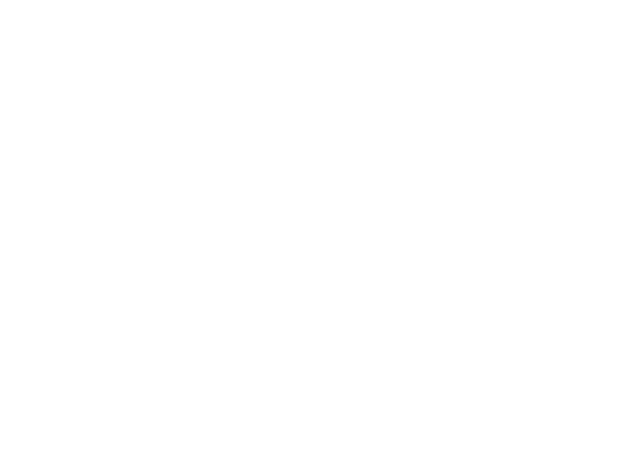
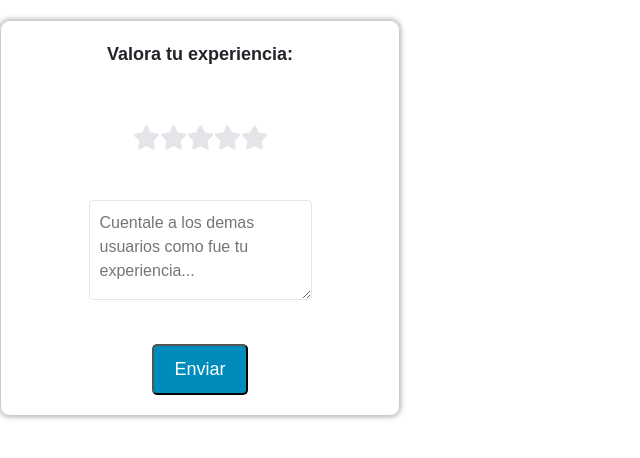
Before and after one commit to inmobate/proyecto_final, a React (Create React App) app in the folder client/: page /review in a window 1280 px wide. Before the commit this address had no page. Shown: the top 458 px of the page, without its empty margins (0-640 px from the left). Built offline with nearby package versions, Linux system fonts and the light colour scheme.

Commit message:
hello perris

```diff
--- a/client/src/App.jsx
+++ b/client/src/App.jsx
@@ -26,6 +26,7 @@
 import Step9 from "./pages/PropertiesForm/Step9";
 import PublicacionesUsuario from "./pages/PublicacionesUsuario";
 import 'bootstrap/dist/css/bootstrap.css';
+import Review from "./pages/Review.jsx"
 
 const App = () => {
   const { logUser: globalUser } = useSelector((state) => state.logUser);
@@ -75,6 +76,7 @@
           <Route path="/comments" element={<Comments />} />
           <Route path="/stats" element={<Estadistica />} />
           <Route path="/mypublic" element={<PublicacionesUsuario />} />
+          <Route path="/review" element={<Review/>} />
         </Routes>
       </BrowserRouter>
     </div>
--- a/client/src/components/UserButton.jsx
+++ b/client/src/components/UserButton.jsx
@@ -46,6 +46,7 @@
             </div>
             <hr />
             <Li>Ayuda</Li>
+            <Li><Link to="/addproperty">Mis publicaciones</Link></Li>
             <Li
               onClick={() => {
                 logout();
--- a/client/src/pages/PropertiesForm/Step9.jsx
+++ b/client/src/pages/PropertiesForm/Step9.jsx
@@ -28,7 +28,7 @@
   const navigate = useNavigate();
 
   function handleSubmit(property) {
-    fetch(`http://localhost:3001/property`, {
+    fetch(`https://inmovate.onrender.com/property`, {
       method: "POST",
       headers: {
         "Content-Type": "application/json",
--- /dev/null
+++ b/client/src/pages/Review.jsx
@@ -0,0 +1,92 @@
+import axios from 'axios'
+import { React, useState} from "react";
+import styled from "styled-components";
+import StartRating from './StarRating';
+import { useSelector } from 'react-redux';
+
+const Review = ({ onChange }) => {
+    const { logUser: globalUser } = useSelector((state) => state.logUser);
+    const [comment, setComment] = useState('');
+    const [rating, setRating] = useState(0);
+
+    const handleRatingChange = (event) => {
+        const newRating = Number(event.target.value);
+        setRating(newRating);
+        if (typeof onChange === 'function') {
+            onChange(newRating);
+        }
+        };
+    const handleChange = event => {
+        setComment( event.target.value);
+    };
+    const handleSubmit = event =>{
+        event.preventDefault();
+        axios.post(`http://localhost:3000/comment`,{user_id:globalUser.id,rating,comment})
+        setComment('');
+    }
+
+    return (
+        <ReviewContainer onSubmit={handleSubmit}>
+
+        <Label>Valora tu experiencia:</Label>
+        <StartRating rating={rating} setRating={setRating}/>
+        <TextArea
+            name="comment"
+            value={comment}
+            onChange={e => handleChange(e)}
+            placeholder="Cuentale a los demas usuarios como fue tu experiencia... "
+        />
+        <br/>
+        <SubmitButton type='submit' >Enviar</SubmitButton>
+        </ReviewContainer>
+
+    )
+};
+const ReviewContainer = styled.form`
+  display: flex;
+  width: 400px;
+  flex-direction: column;
+  align-items: center;
+  justify-content: center;
+  margin-top: 20px;
+  border: 1px solid #ccc;
+  padding: 20px;
+  border-radius: 10px;
+  box-shadow: 0px 0px 5px 1px rgba(0,0,0,0.3);
+`;
+
+const Label = styled.p`
+    display: flex;
+    flex-direction:column;
+    justify-content: center
+    align-items: center;
+    font-size: 18px;
+    font-weight: bold;
+`;
+
+
+
+const TextArea = styled.textarea`
+
+  margin-top: 20px;
+  height: 100px;
+  padding: 10px;
+  border-radius: 5px;
+  font-size: 16px;
+  border: 1px solid rgba(0,0,0,0.1);
+`;
+
+const SubmitButton = styled.button`
+  margin-top: 20px;
+  background-color: #008CBA;
+  color: white;
+  padding: 10px 20px;
+  border-radius: 5px;
+  font-size: 18px;
+  cursor: pointer;
+
+  &:hover {
+    background-color: #0077A3;
+  }
+`;
+export default  Review;
--- /dev/null
+++ b/client/src/pages/StarRating.jsx
@@ -0,0 +1,43 @@
+import {React, useState} from 'react';
+import { FaStar } from 'react-icons/fa';
+import styled from "styled-components";
+
+const StyledStarRating = styled.div`
+    margin:0px;
+    padding: 0px;
+    display: flex;
+    flex-direction: row;
+    justify-content: center;
+`;
+
+const StyledLabel = styled.label`
+    margin: 0px ;
+    font-size: 4rem;
+    cursor: pointer;
+    `
+const Input = styled.input`
+display: none;
+`;
+
+
+const StartRating = ({rating, setRating}) => {
+    const [hover, serHover] = useState(null);
+    return(
+        <StyledStarRating>
+            {
+                [...Array(5)].map((star,i) => {
+                    const ratingValue = i + 1;
+                    return (
+                        <StyledLabel>
+                            <Input type="radio" name="rating" value={ ratingValue } onClick={ () => setRating(ratingValue)} />
+                            <FaStar key={star} color={ratingValue <= (hover || rating) ? "#ffc107" : "#e4e5e9"} size={27}
+                            onMouseEnter={() => serHover(ratingValue)} onMouseLeave={() => serHover(null)} />
+                        </StyledLabel>
+                    )
+                })
+            }
+        </StyledStarRating>
+    )
+};
+
+export default StartRating;
```
